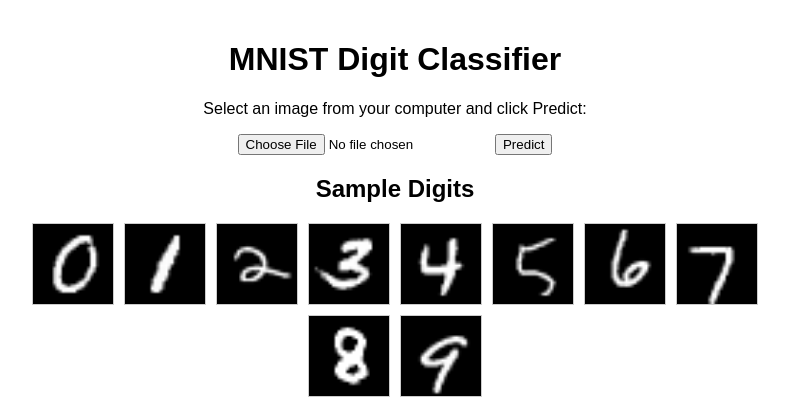
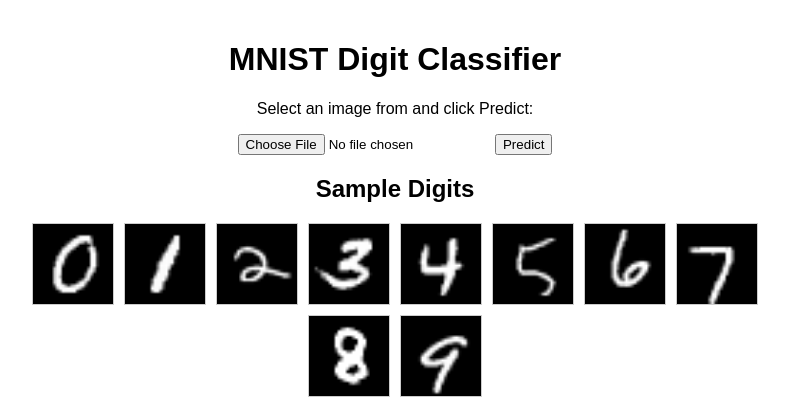
Before and after one commit to JCH0092-coder/Joshua_Hill_CPE490_HW05, a Flask app: page / in a window 1280 px wide. Shown: the top 420 px of the page, without its empty margins (245-1034 px from the left). Run offline with Flask 3, Linux system fonts and the light colour scheme; parts of the project's set-up code (start-up, migrations or seed data) failed here and were passed over.

Commit message:
Update index.html

```diff
--- a/templates/index.html
+++ b/templates/index.html
@@ -38,7 +38,7 @@
 <body>
   <div class="container">
     <h1>MNIST Digit Classifier</h1>
-    <p>Select an image from your computer and click Predict:</p>
+    <p>Select an image from and click Predict:</p>
     <input type="file" id="image-upload" accept="image/*">
     <button id="predict-button">Predict</button>
     <div id="result"></div>
```
